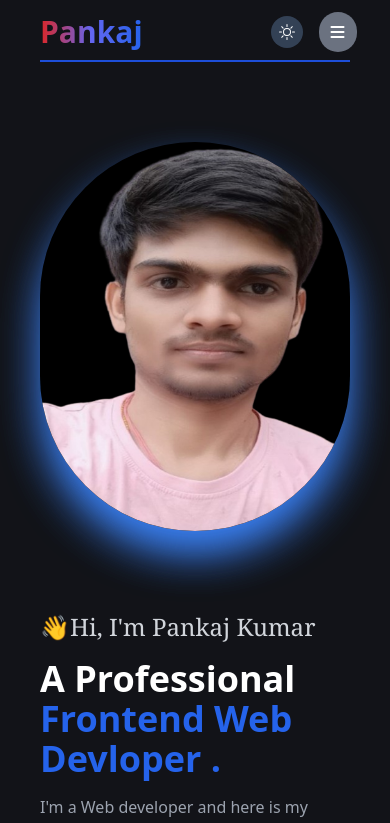
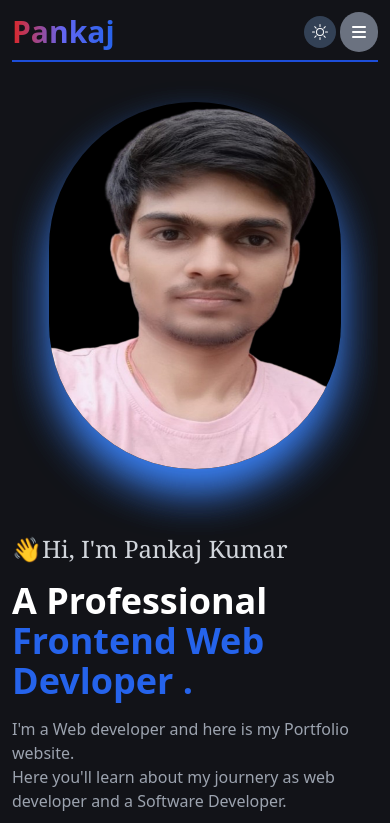
Before and after one commit to PankajKumar1947/pankaj-portfolio, a React (Vite) app: page / in a window 390 px wide. Shown: the top 823 px of the page. Built offline with nearby package versions, Linux system fonts and the light colour scheme.

Commit message:
responsive improved

```diff
--- a/src/Component/About/About.jsx
+++ b/src/Component/About/About.jsx
@@ -9,7 +9,7 @@ const About = () => {
             <div className='lg:max-h-[80vh]  hidden lg:block md:block select-none'
             data-aos="fade-right">
 
-                <img src={profilewhite} alt="" className='lg:h-[85%]  rounded-md dark:bg-black bg-gray-400 ' />
+                <img src={profilewhite} alt="" className='lg:h-[85%] h-[80%]  rounded-md dark:bg-black bg-gray-400 ' />
             </div>
             {/* right */}
             <div className='lg:w-[65%] md:w-[55%] ' data-aos="fade-left">
--- a/src/Component/Contact/Contact.jsx
+++ b/src/Component/Contact/Contact.jsx
@@ -5,7 +5,7 @@ import ContactCard from './ContactCard'
 const Contact = () => {
   return (
     <>
-      <div className='dark:text-white w-full lg:max-w-[80%] mx-auto  mt-16'>
+      <div className='dark:text-white max-w-[1080px] overflow-x-hidden  mx-auto  mt-16'>
         <h1 className='text-center text-4xl font-semibold' >Contact</h1>
         <p className='text-center opacity-50 mt-2'>Let's discuss your Queries !</p>
         <div className='flex gap-5 p-2 flex-wrap mt-6' data-aos="zoom-out">
--- a/src/Component/Footer/Footer.jsx
+++ b/src/Component/Footer/Footer.jsx
@@ -28,7 +28,7 @@ const Footer = () => {
               <p className='mt-2'>Copyright  2023 : All right reserved</p>
 
         </div>
-        <p className='flex justify-center items-center gap-1 p-2 dark:bg-gray-900 dark:text-cyan-400 bg-gray-400 w-full'>Designed with <span className='text-red-700 text-2xl '> &#9829; </span> by Pankaj </p>
+        <p className='flex justify-center items-center gap-1 p-2 dark:bg-gray-900 dark:text-cyan-400 bg-gray-400 w-full'>Designed with <span className='text-red-700 text-xl '> &#9829; </span> by Pankaj </p>
     </>
   )
 }
--- a/src/Component/Header/Header.jsx
+++ b/src/Component/Header/Header.jsx
@@ -25,12 +25,12 @@ const Header = () => {
 
   return (
     <>
-        <div className='sticky top-0 pt-1  dark:bg-[rgb(18,19,24)] bg-gray-200  z-10 '>
+        <div className='sticky top-0 pt-1  dark:bg-[rgb(18,19,24)] bg-gray-200  z-10 overflow-x-hidden'>
             <nav className=' max-w-[1080px] mx-auto dark:text-white flex justify-between mt-2 items-center select-none border-b-2 border-blue-700 pb-2 '>
                 <div>
                     <h1 className='text-3xl font-bold bg-gradient-to-r from-red-600 via-indigo-500 to-blue-600 inline-block text-transparent bg-clip-text'>Pankaj</h1>
                 </div>
-                <ul className='flex gap-4 lg:gap-6 items-center  '>
+                <ul className='flex gap-1 md:gap-4 lg:gap-6 items-center  '>
                     <li >
                         <NavLink
                         to="/"
@@ -88,8 +88,8 @@ const Header = () => {
                         </NavLink>
                     </li>
 
-                    <li>
-                        <button className='bg-indigo-600 hover:bg-blue-600 px-3 text-white  py-1 rounded-md  lg:block md:block hidden'>Hire Me</button>
+                    <li className='lg:block md:block hidden'>
+                        <button className='bg-indigo-600 hover:bg-blue-600 px-3 text-white  py-1 rounded-md  '>Hire Me</button>
                     </li>
 
                     <li className='text-xl cursor-pointer dark:bg-[#334155] bg-white rounded-full p-2'
--- a/src/Component/Hero/Hero.jsx
+++ b/src/Component/Hero/Hero.jsx
@@ -4,7 +4,7 @@ import profile from '../Assests/profileWhite.png'
 const Hero = () => {
   return (
     <>
-        <div className='max-w-[1080px] mx-auto dark:text-white  flex flex-wrap-reverse w-full items-center mt-20 justify-center lg:gap-5 md:gap-10 gap-20  lg:justify-between'  >
+        <div className='max-w-[1080px] mx-auto dark:text-white  flex flex-wrap-reverse w-full items-center mt-10 lg:mt-20 justify-center lg:gap-5 md:gap-10 gap-16  lg:justify-between'  >
             {/* left */}
             <div className='lg:w-[60%] md:w-[50%] ' data-aos="fade-down">
                 <h3 className='text-2xl dark:text-gray-300 text-gray-800 font-serif'>👋Hi, I'm Pankaj Kumar</h3>
@@ -17,7 +17,7 @@ const Hero = () => {
             </div>
 
             {/* right */}
-            <div className='lg:w-[30%] md:w-[40%] rounded-full shadow-2xl shadow-blue-500'
+            <div className='lg:w-[30%] md:w-[40%] w-[80%] rounded-full shadow-2xl shadow-blue-500'
             data-aos="fade-left">
                 <img src={profile} alt="" className='w-[100%] rounded-full dark:bg-black bg-gray-400 shadow-2xl dark:shadow-blue-500 shadow-black'/>
 
--- a/src/Component/Layout.jsx
+++ b/src/Component/Layout.jsx
@@ -24,7 +24,7 @@ const Layout = () => {
     <>
       <ThemeProvider value={{themeMode,lightTheme,darkTheme}}>
         <div className='dark:bg-[rgb(18,19,24)] bg-gray-200'>
-          <div className='mx-10 '>
+          <div className='mx-3 md:mx-10 overflow-x-hidden '>
               <Header/>
               <Outlet/>
 
```
